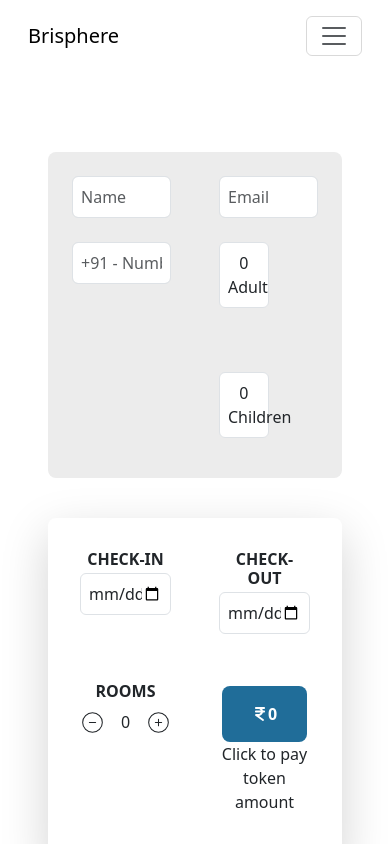
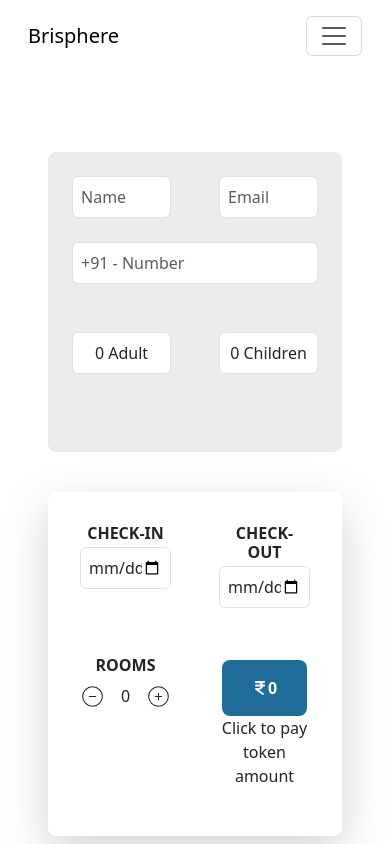
Before and after one commit to BharatNaik24/Brisphere-Assignment, a React (Vite) app: page /bookmyhotel in a window 390 px wide. Shown: the top 844 px of the page. Built offline with nearby package versions, Linux system fonts and the light colour scheme.

Commit message:
Update bookingsPage.jsx

```diff
--- a/src/pages/bookingsPage/bookingsPage.jsx
+++ b/src/pages/bookingsPage/bookingsPage.jsx
@@ -41,7 +41,7 @@ function BooksPage() {
             />
           </div>
 
-          <div className="flex m-0 pt-0 justify-between w-full gap-5 text-start md:text-left p-6">
+          <div className="flex flex-col md:flex-row m-0 pt-0 justify-between w-full gap-5 text-start md:text-left p-6">
             <div className="w-100">
               <input
                 type="text"
@@ -51,7 +51,7 @@ function BooksPage() {
                 className="form-control p-2 w-100 border rounded"
               />
             </div>
-            <div className="flex gap-5 flex-col w-100 md:flex-row">
+            <div className="flex gap-5  w-100 md:flex-row">
               <p className="w-3/6 mt-0 text-center border rounded bg-white p-2">
                 {roomsCount} Adult
               </p>
```
